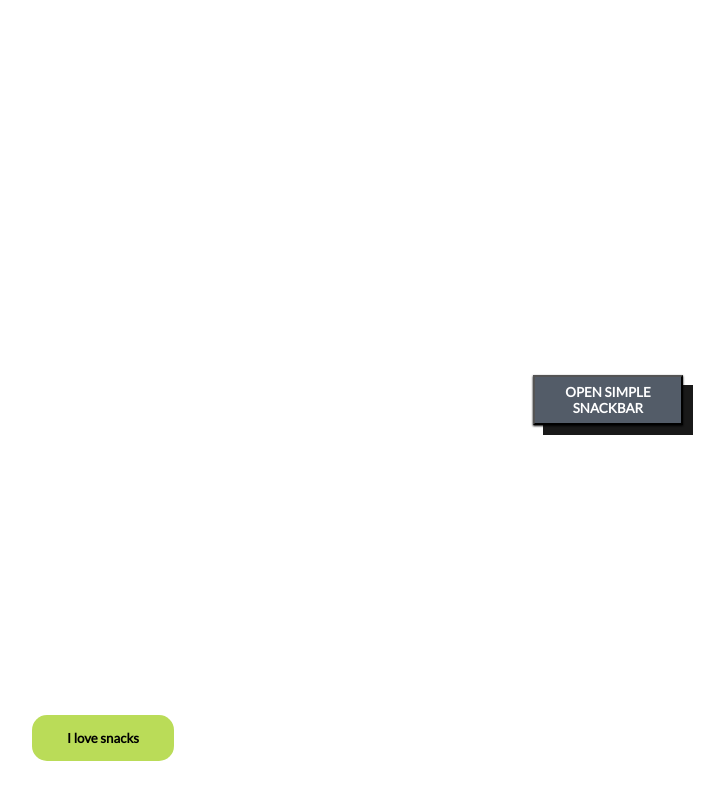
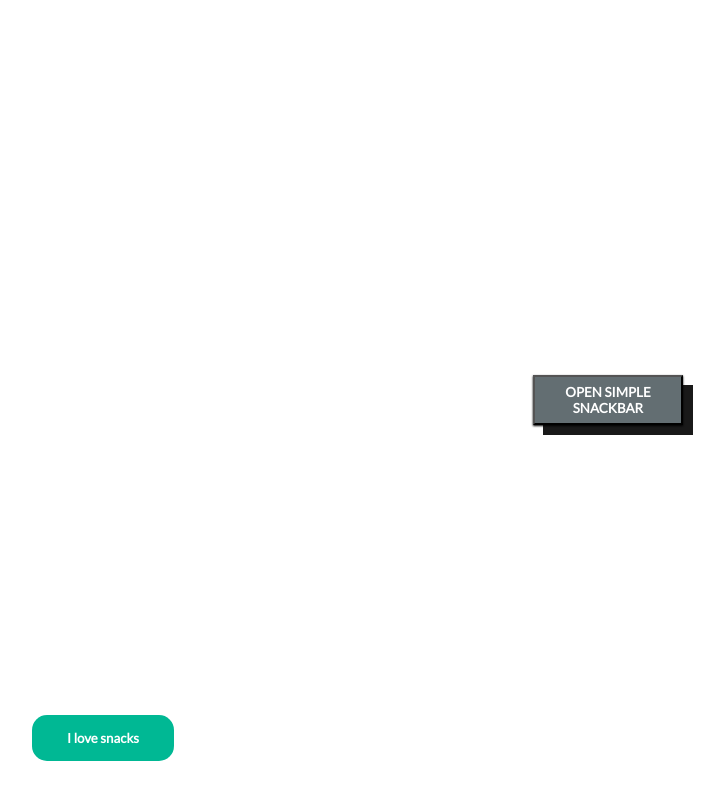
Before and after one commit to Rossowka/snackbar, a React (Create React App) app: page / in a window 1280 px wide. Both pictures are taken after a click on the button "OPEN SIMPLE SNACKBAR". Shown: the top 800 px of the page, without its empty margins (32-756 px from the left). Built offline with nearby package versions, Linux system fonts and the light colour scheme.

Commit message:
added: snackbar type of content and color change feature

```diff
--- a/src/App.js
+++ b/src/App.js
@@ -19,6 +19,7 @@ function App() {
           autoHideDuration={5000}
           message='I love snacks'
           position='bottom-left'
+          severity='success'
         />
       )}
     </div>
--- a/src/assets/_colors.scss
+++ b/src/assets/_colors.scss
@@ -1,3 +1,5 @@
-$negative-color: #ff7979;
-$positive-color: #badc58;
-$grey-color: #535c68;
+$error-color: #d63031;
+$warning-color: #fdcb6e;
+$success-color: #00b894;
+$info-color: #0984e3;
+$grey-color: #636e72;
--- /dev/null
+++ b/src/components/Snackbar/Alert.js
@@ -0,0 +1,12 @@
+import React from 'react';
+import './styles.scss';
+
+function Alert({ message }) {
+    return (
+        <div>
+            <h5>{ message }</h5>
+        </div>
+    )
+}
+
+export default Alert;
--- a/src/components/Snackbar/Slidein.js
+++ b/src/components/Snackbar/Slidein.js
@@ -1,10 +1,14 @@
 import React from 'react';
 import './styles.scss';
 
-function Slidein({ children }) {
+function Slidein({ children, position, autoHideDuration, severity }) {
     return (
         <div className='animation container'>
-            { children }
+            <div
+                className={`snackbar ${position} ${severity}`}
+                style={{animationDuration: `${autoHideDuration/2}ms`}}>
+                { children }
+            </div>
         </div>
     )
 }
--- a/src/components/Snackbar/Snackbar.js
+++ b/src/components/Snackbar/Snackbar.js
@@ -1,8 +1,9 @@
 import React, { useEffect } from 'react';
 import Slidein from './Slidein';
+import Alert from './Alert';
 import './styles.scss';
 
-function Snackbar({ message, position, autoHideDuration, setIsActive }) {
+function Snackbar({ message, position, autoHideDuration, setIsActive, severity }) {
 
     useEffect(() => {
         const timer = setTimeout(() => {
@@ -13,10 +14,15 @@ function Snackbar({ message, position, autoHideDuration, setIsActive }) {
     }, [setIsActive, autoHideDuration])
 
     return (
-        <Slidein position={ position }>
-            <div className={`snackbar ${position}`} style={{animationDuration: `${autoHideDuration/2}ms`}}>
-                <h5>{ message }</h5>
-            </div>
+        <Slidein
+            position={position}
+            autoHideDuration={autoHideDuration}
+            severity={severity}
+            >
+            <Alert
+                style={{animationDuration: `${autoHideDuration/2}ms`}}
+                message={message}
+            />
         </Slidein>
     )
 }
--- a/src/components/Snackbar/index.js
+++ b/src/components/Snackbar/index.js
@@ -1,2 +1,3 @@
 export { default as Snackbar } from './Snackbar';
 export { default as Slidein } from './Slidein';
+export { default as Alert } from './Alert';
--- a/src/components/Snackbar/styles.scss
+++ b/src/components/Snackbar/styles.scss
@@ -30,8 +30,8 @@
 
 .snackbar {
     position: fixed;
-
-    background: $positive-color;
+    color: white;
+    background: $grey-color;
     border-radius: 15px;
     width: auto;
     height: auto;
@@ -49,4 +49,17 @@
     &.top-right, &.bottom-right {
         right: 5%;
     }
+
+    &.error {
+        background-color: $error-color;
+    }
+    &.warning {
+        background-color: $warning-color;
+    }
+    &.info {
+        background-color: $info-color;
+    }
+    &.success {
+        background-color: $success-color;
+    }
 }
```
